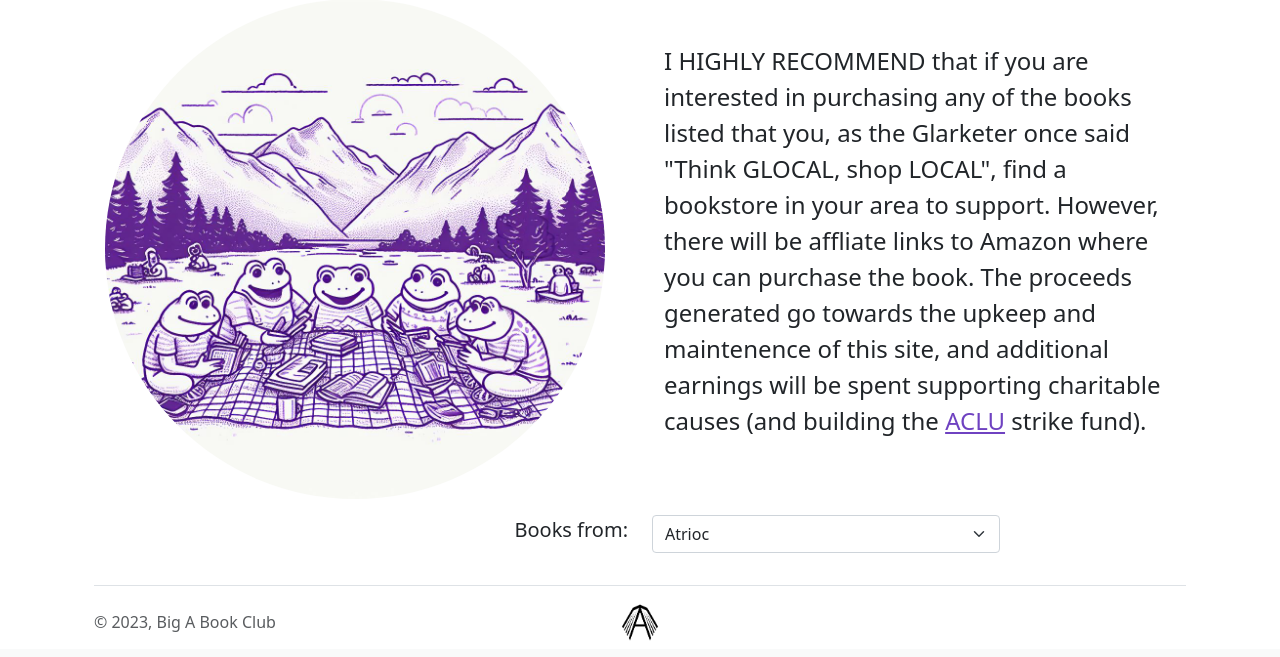
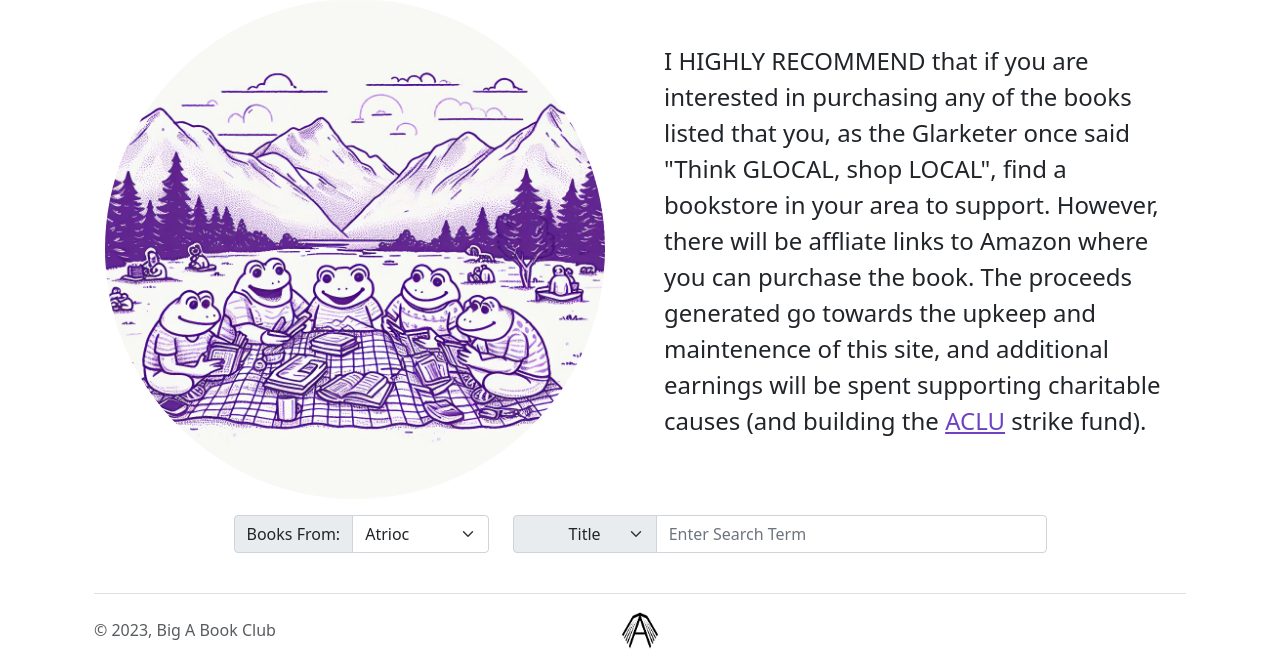
Before and after one commit to nathanroberts55/BABC, a Django app: page /books/recommendations/ in a window 1280 px wide. Shown: the part 1010-1667 px from the top of the page. Run offline with Django 4.2, Linux system fonts and the light colour scheme; data that the repository does not hold is empty; style sheets or scripts are compiled from the project's sources; some libraries are stand-ins or nearby versions.

Commit message:
Updated TODO with new ideas. Changed Recommendations Input and added Search (#8)

```diff
--- a/books/templates/partials/book_recommendation.html
+++ b/books/templates/partials/book_recommendation.html
@@ -1,21 +1,35 @@
 {% load static %}
 <div class="container">
-    <div class="row justify-content-center">
-        <div class="col-4 text-end">
-            <p class="fs-5">Books from:</p>
-        </div>
-        <div class="col-4">
-            <select class="form-select" id="recommendations-select" aria-label="Recommedation Select">
+    <div class="row justify-content-center mb-3">
+        <div class="col-lg-3">
+            <div class="input-group mb-3">
+                <span class="input-group-text" id="basic-addon3">Books From:</span>
+                <select class="form-control form-select" id="recommendations-select" aria-label="Recommedation Select">
                     <option selected value="ATRIOC">Atrioc</option>
                     <option value="CHAT">Chat</option>
                 </select>
             </div>
         </div>
+        <div class="col-lg-6">
+            <div class="input-group d-flex" id="recommendationSearchInputGroup">
+                <select class="form-select input-group-text" aria-label="Search Select Option" style="flex: 0 0 27%;"
+                    id="recommendationSearchKey" style="flex: 0 0 35%;">
+                    <option value="title" selected>Title</option>
+                    <option value="author">Author</option>
+                    <option value="submitter">Submitter</option>
+                </select>
+                <input class="form-control" type="text" id="recommendationSearch" placeholder="Enter Search Term"
+                    style="flex: 1;">
+            </div>
+        </div>
+    </div>
+</div>
 {% for book in books %}
-    <div class="row align-items-center book-recommendation" data-source="{{ book.source }}">
+<div class="row align-items-center book-recommendation" data-source="{{ book.source }}" data-title="{{ book.title }}"
+    data-author="{{ book.author }}" data-submitter="{{ book.submitter }}">
     <div class="col-8 mx-auto">
         <p class="lead display-6">{{ book.title }} <small class="fs-5"> by {{ book.author }}</small></p>
-            <p class="fw-lighter">
+        <p class="fw-lighter submitter">
             {% if book.source == 'CHAT' %}
             Submitted by: {{ book.submitter }}
             {% endif %}
@@ -25,8 +39,8 @@
                 Stream</button></a>
         {% endif %}
         {% if book.amazon_link %}
-            <a href="{{book.amazon_link}}" target="_blank"><button type='button'
-                    class=" btn btn-outline-primary btn-sm">Buy on
+        <a href="{{book.amazon_link}}" target="_blank"><button type='button' class=" btn btn-outline-primary btn-sm">Buy
+                on
                 Amazon</button></a>
         {% endif %}
         {% if not forloop.last %}
--- a/static/js/recommendation_filtering.js
+++ b/static/js/recommendation_filtering.js
@@ -1,4 +1,5 @@
 const selectElement = document.getElementById('recommendations-select');
+const recommendationSearchBar = document.getElementById('recommendationSearch');
 
 const checkSelectValue = (value) => {
 	const books = document.querySelectorAll('div.book-recommendation');
@@ -21,9 +22,43 @@ const checkSelectValue = (value) => {
 	}
 };
 
+const filterRecommendations = (value) => {
+	const searchKeyValue = document.getElementById(
+		'recommendationSearchKey'
+	).value;
+	const sourceValue = selectElement.value;
+	const books = document.querySelectorAll('div.book-recommendation');
+	books.forEach((book) => {
+		if (book.getAttribute('data-source') !== sourceValue) {
+			book.style.display = 'none';
+		} else if (
+			searchKeyValue === 'title' &&
+			!book.getAttribute('data-title').includes(value)
+		) {
+			book.style.display = 'none';
+		} else if (
+			searchKeyValue === 'author' &&
+			!book.getAttribute('data-author').includes(value)
+		) {
+			book.style.display = 'none';
+		} else if (
+			searchKeyValue === 'submitter' &&
+			!book.getAttribute('data-submitter').includes(value)
+		) {
+			book.style.display = 'none';
+		} else {
+			book.style.display = '';
+		}
+	});
+};
+
 // Call the function immediately with the current select value
 checkSelectValue(selectElement.value);
 
 selectElement.addEventListener('change', (event) => {
 	checkSelectValue(event.target.value);
 });
+
+recommendationSearchBar.addEventListener('input', (event) => {
+	filterRecommendations(event.target.value);
+});
```
Also changed, not shown: docs/TODO.md (+23 -0 lines). Lines whose indentation alone changed are shown as unchanged.
